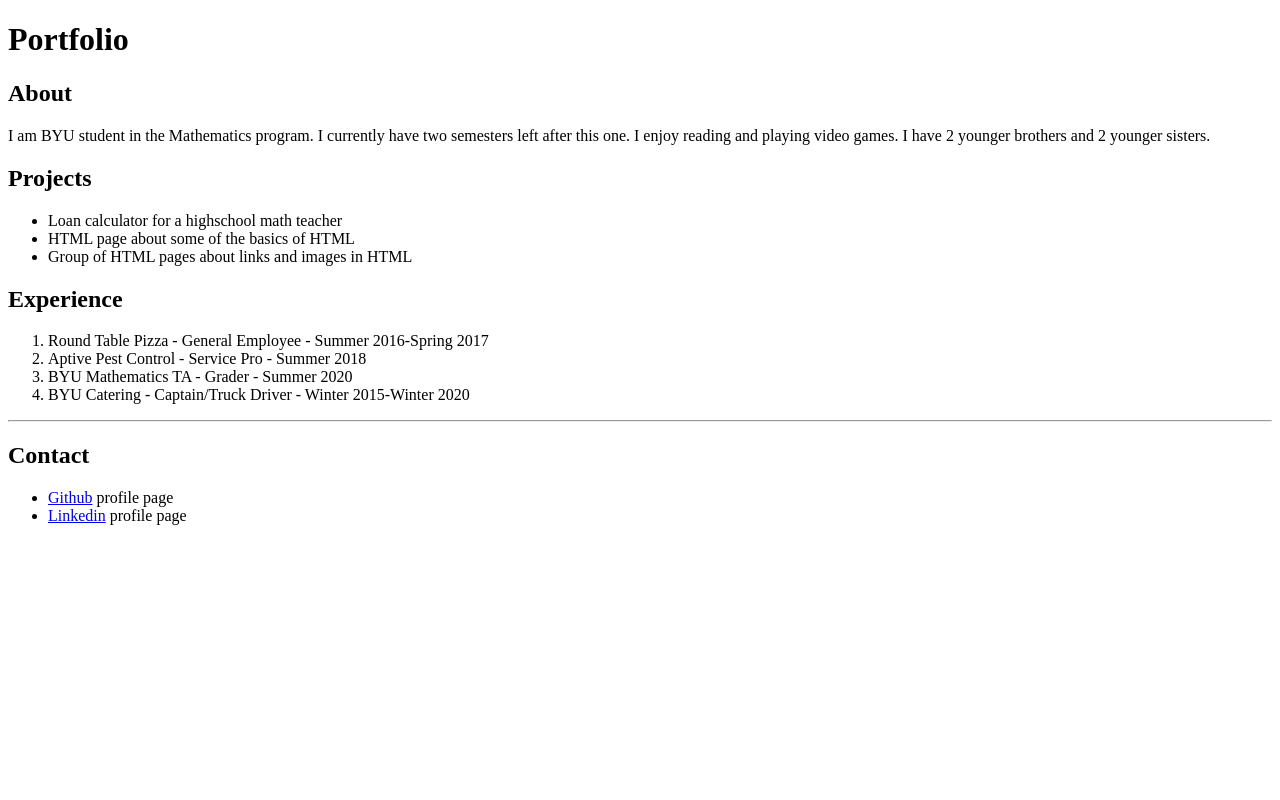
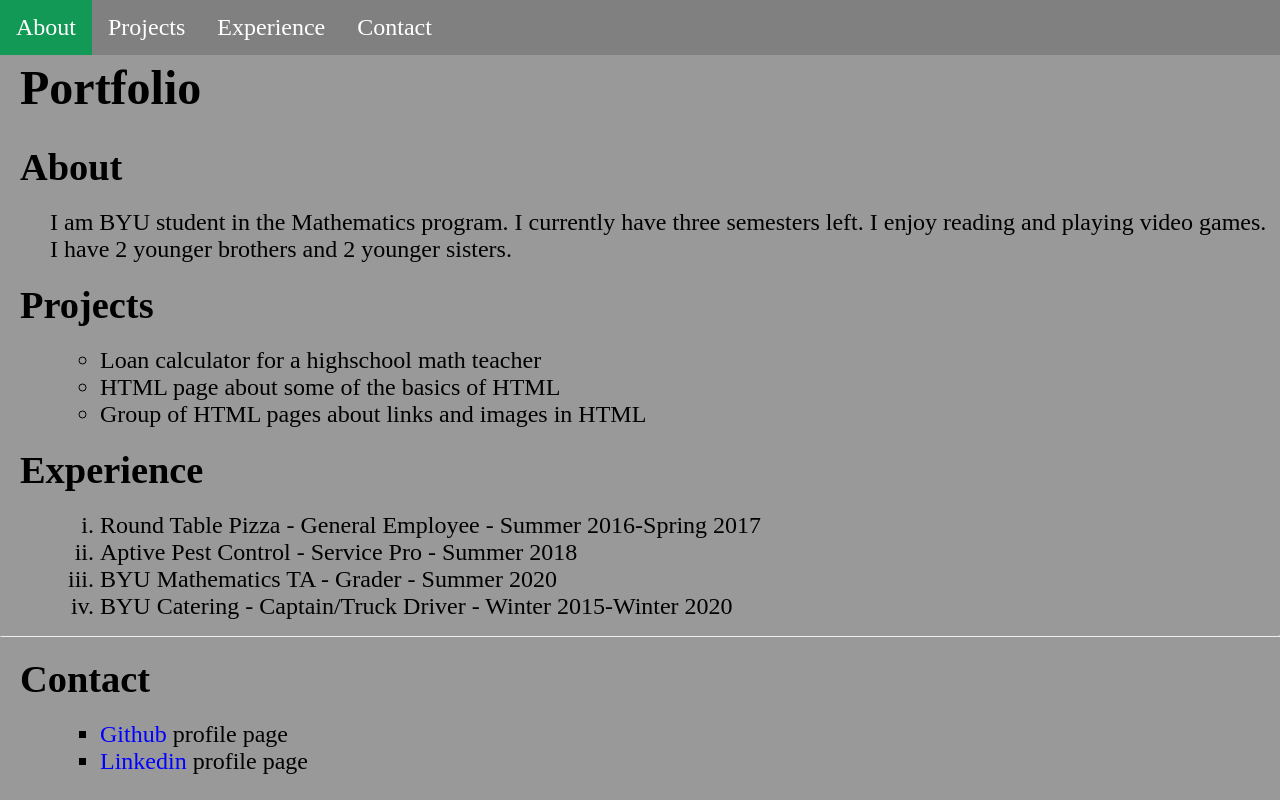
Before and after one commit to JadenJohnson227/portfolio, a plain HTML site: page index.html in a window 1280 px wide. Drawn offline with Linux system fonts and the light colour scheme.

Commit message:
added CSS file

```diff
--- a/index.html
+++ b/index.html
@@ -3,22 +3,32 @@
   <head>
     <meta charset='UTF-8'/>
     <title>Portfolio</title>
+    <link rel="stylesheet" href='styles.css'/>
   </head>
   <body>
+    <div class = 'menu'>
+      <ul>
+        <li><a href='#about'>About</a></li>
+        <li><a href='#projects'>Projects</a></li>
+        <li><a href='#experience'>Experience</a></li>
+        <li><a href='#contact'>Contact</a></li>
+      <ul>
+    </div>
+    <div class='page'>
       <h1>Portfolio</h1>
       <!-- Rest of the page content -->
-    <h2>About</h2>
-    <p>I am BYU student in the Mathematics program. I currently have two semesters left after this one. I enjoy reading and playing video games. I have 2 younger brothers and 2 younger sisters.</p>
+      <h2 id='about'>About</h2>
+      <p>I am BYU student in the Mathematics program. I currently have three semesters left. I enjoy reading and playing video games. I have 2 younger brothers and 2 younger sisters.</p>
 
-    <h2>Projects</h2>
-    <ul>
+      <h2 id='projects'>Projects</h2>
+      <ul class='unordered-list'>
         <li>Loan calculator for a highschool math teacher</li>
         <li>HTML page about some of the basics of HTML</li>
         <li>Group of HTML pages about links and images in HTML</li>
       </ul>
 
-    <h2>Experience</h2>
-    <ol>
+      <h2 id='experience'>Experience</h2>
+      <ol class='ordered-list'>
         <li>Round Table Pizza - General Employee - Summer 2016-Spring 2017</li>
         <li>Aptive Pest Control - Service Pro - Summer 2018</li>
         <li>BYU Mathematics TA - Grader - Summer 2020</li>
@@ -27,10 +37,11 @@
 
       <hr/>
 
-    <h2>Contact</h2>
-    <ul>
+      <h2 id='contact'>Contact</h2>
+      <ul class='unordered-list contact-list'>
         <li><a href="https://github.com/JadenJohnson227">Github</a> profile page</li>
         <li><a href="https://www.linkedin.com/in/jaden-johnson-66aa2714b/">Linkedin</a> profile page</li>
       </ul>
+    </div>
   </body>
 </html>
--- /dev/null
+++ b/styles.css
@@ -0,0 +1,84 @@
+*{
+  padding: 0;
+  margin:0;
+  box-sizing: border-box;
+}
+body{
+  font-size: 24px;
+  background-color: #999;
+}
+.menu ul{
+  list-style-type: none;
+  margin:0;
+  padding:0;
+  overflow:hidden;
+  background-color: gray;
+  position: fixed;
+  top:0;
+  width:100%;
+}
+.menu li{
+  float:left;
+}
+.menu a{
+  display:block;
+  color:white;
+  text-align: center;
+  padding: 14px 16px;
+  text-decoration: none;
+}
+.menu li a:hover{
+  background-color: #195;
+}
+.page{
+  margin-top:50px;
+}
+h1,h2{
+  padding:10px;
+  margin:10px;
+
+}
+h1{
+  font-size: 2em;
+}
+h2{
+  font-size: 1.6em;
+}
+.unordered-list{
+  list-style-type: circle;
+  padding-left:50px;
+  margin-left:50px;
+}
+.ordered-list{
+  list-style-type: lower-roman;
+  padding-left:50px;
+  margin-left:50px;
+  margin-bottom: 15px;
+}
+p{
+  margin-left: 50px;
+}
+.page a:link{
+  text-decoration: none;
+  color:blue;
+}
+.page a:visited{
+  color:purple;
+}
+.page a:active{
+  color:red;
+}
+.page a:hover{
+  color:aqua;
+  text-decoration:underline;
+}
+.page a:visited:hover{
+  color:orange;
+}
+.page a:visited:active{
+  color: red;
+}
+
+.contact-list{
+  list-style-type: square;
+}
```
Lines whose indentation alone changed are shown as unchanged.
